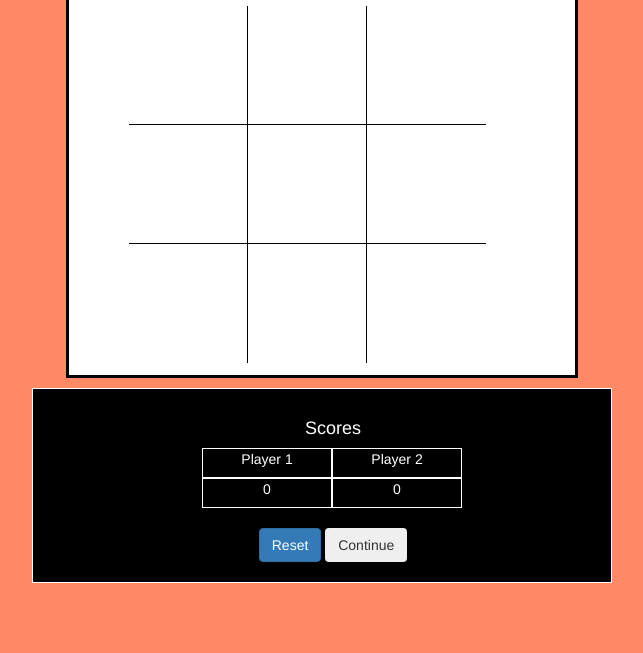
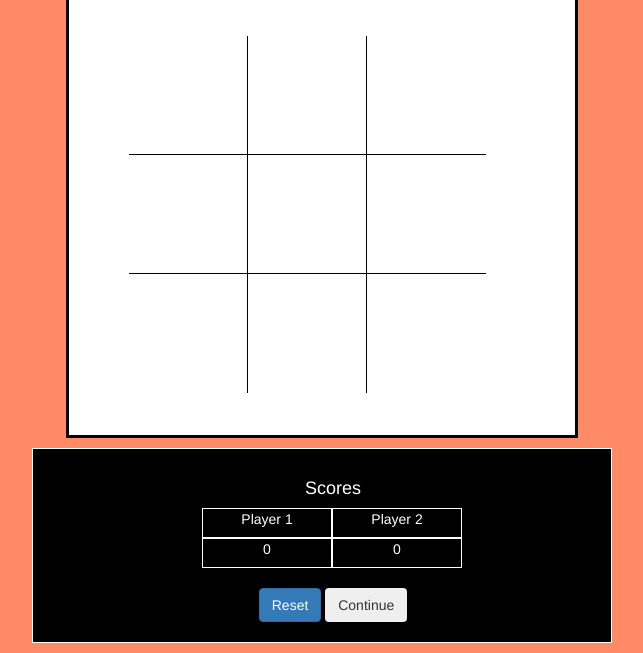
Before and after one commit to goodwill80/tictactoe-with-JQuery, a plain HTML site: page index.html in a window 1280 px wide. Shown: the part 149-802 px from the top of the page, without its empty margins (318-961 px from the left). Drawn offline with nearby package versions, Linux system fonts and the light colour scheme.

Commit message:
alignment

```diff
--- a/css/style.css
+++ b/css/style.css
@@ -6,7 +6,7 @@ body {
   margin-top: 30px;
   text-align: center;
   border: 3px solid black;
-  padding: 10px;
+  padding: 40px;
   width: 40% !important;
   background-color: white;
   min-width: 370px;
@@ -17,7 +17,7 @@ body {
   width: 360px;
   margin: 0 auto;
   font-size: 50px;
-  padding-bottom: 20px;
+
   text-align: center;
   padding: 2px;
 }
```
